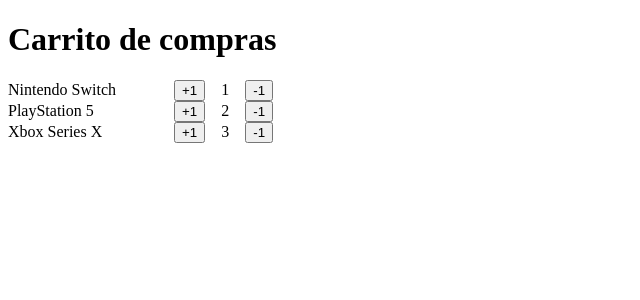
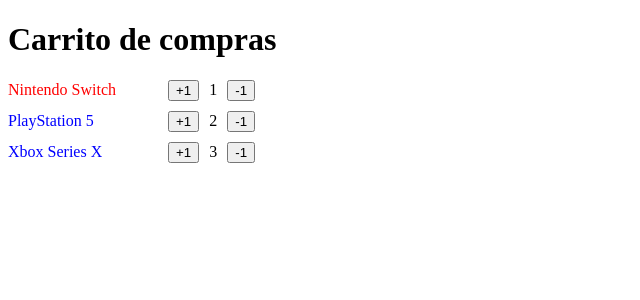
Before and after one commit to LuisCuyaP/react-vite-01, a React (Vite) app in the folder first-steps/: page / in a window 1280 px wide. Shown: the top 300 px of the page, without its empty margins (0-640 px from the left). Built offline with nearby package versions, Linux system fonts and the light colour scheme.

Commit message:
feat: formas de usar css

```diff
--- /dev/null
+++ b/first-steps/src/shopping-cart/ItemCounter.css
@@ -0,0 +1,10 @@
+.item-row{
+    display: flex;
+    align-items: center;
+    gap: 10px;
+    margin-top: 10px;
+}
+
+.item-text{
+    width: 150px;
+}
--- /dev/null
+++ b/first-steps/src/shopping-cart/ItemCounter.module.css
@@ -0,0 +1,14 @@
+.itemRow{
+    display: flex;
+    align-items: center;
+    gap: 10px;
+    margin-top: 10px;
+}
+
+.item-text{
+    width: 150px;
+}
+
+.red{
+    color: red;
+}
--- a/first-steps/src/shopping-cart/ItemCounter.tsx
+++ b/first-steps/src/shopping-cart/ItemCounter.tsx
@@ -1,4 +1,7 @@
 import { useState } from "react";
+
+//import './ItemCounter.css';
+import styles from './ItemCounter.module.css';
 
 interface ItemCounterProps{
     name: string;
@@ -23,13 +26,23 @@
     }
 
     return (
-        <section style={{
+        <section
+            className={styles.itemRow}
+            //className="item-row" -> usando ItemCounter.css
+
+/*         style={{
             display: 'flex',
             alignItems: 'center',
             gap: '1rem',
             marginTop: '10'
-        }}>
-            <span style={{ width: '150px' }}>
+        }} */
+        >
+            <span
+            //className="item-text"
+            className={styles['item-text']}
+            style={{
+                color: count === 1 ? 'red' : 'blue',
+            }}>
                 {name}
             </span>
 
```
